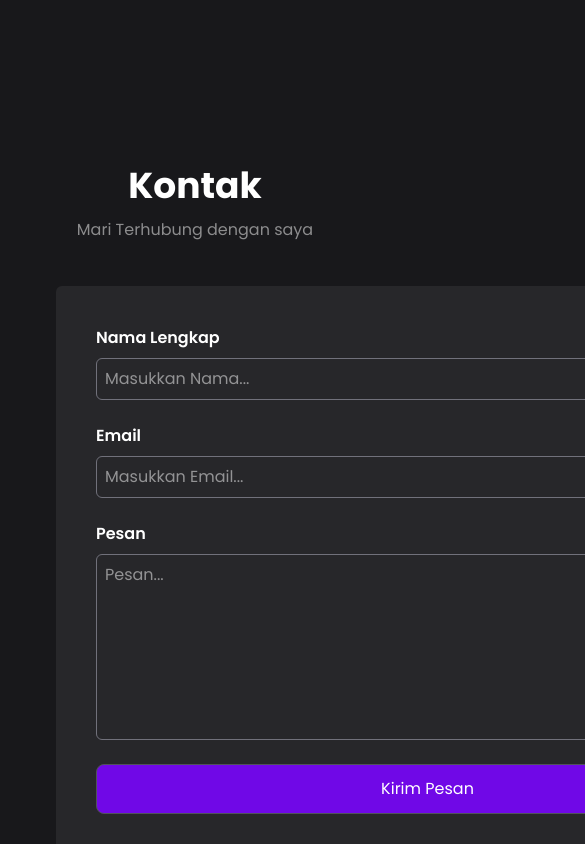
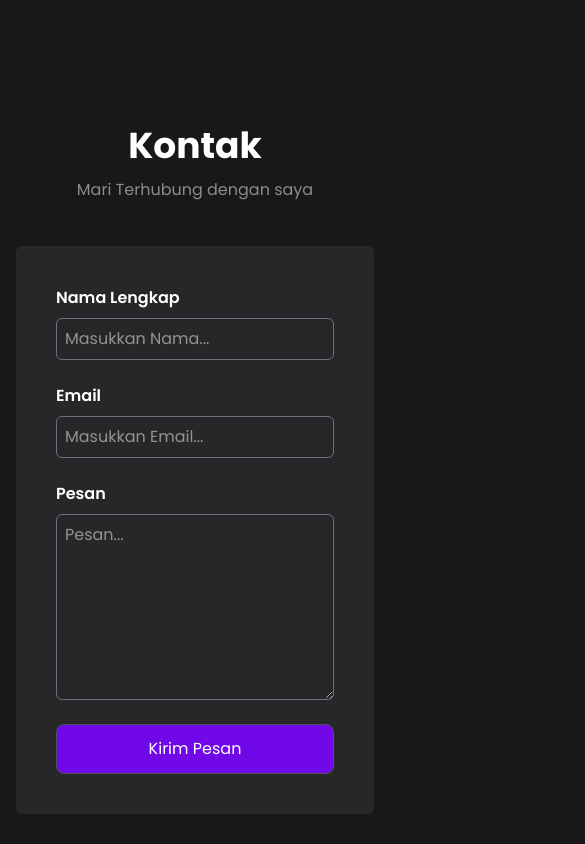
Before and after one commit to muhammadsyauqijazuli/react-portofolio, a React (Vite) app: page / in a window 390 px wide. Shown: the part 6600-7444 px from the top of the page, 585 px wide, since content can reach past the window. Built offline with nearby package versions, Linux system fonts and the light colour scheme.

Commit message:
modify responsive kontak section

```diff
--- a/src/App.jsx
+++ b/src/App.jsx
@@ -116,11 +116,11 @@ function App() {
       {/* Proyek */}
 
       {/* Kontak */}
-      <div className="kontak mt-32 p-10">
+      <div className="kontak mt-32 sm:p-10 p-0">
         <h1 className="text-4xl mb-2 font-bold text-center">Kontak</h1>
         <p className=" text-base/loose text-center mb-10 opacity-50">Mari Terhubung dengan saya</p>
-        <form action="https://formsubmit.co/syauqialjm93@gmail.com" method="POST" className="bg-zinc-800 p-10 w-fit mx-auto rounded-md"
-        autoComplete="off">
+        <form action="https://formsubmit.co/syauqialjm93@gmail.com" method="POST"
+        className="bg-zinc-800 p-10 sm:w-fit w-full mx-auto rounded-md" autoComplete="off">
           <div className="flex flex-col gap-6">
             <div className="flex flex-col gap-2">
               <label className="font-semibold">Nama Lengkap</label>
```
